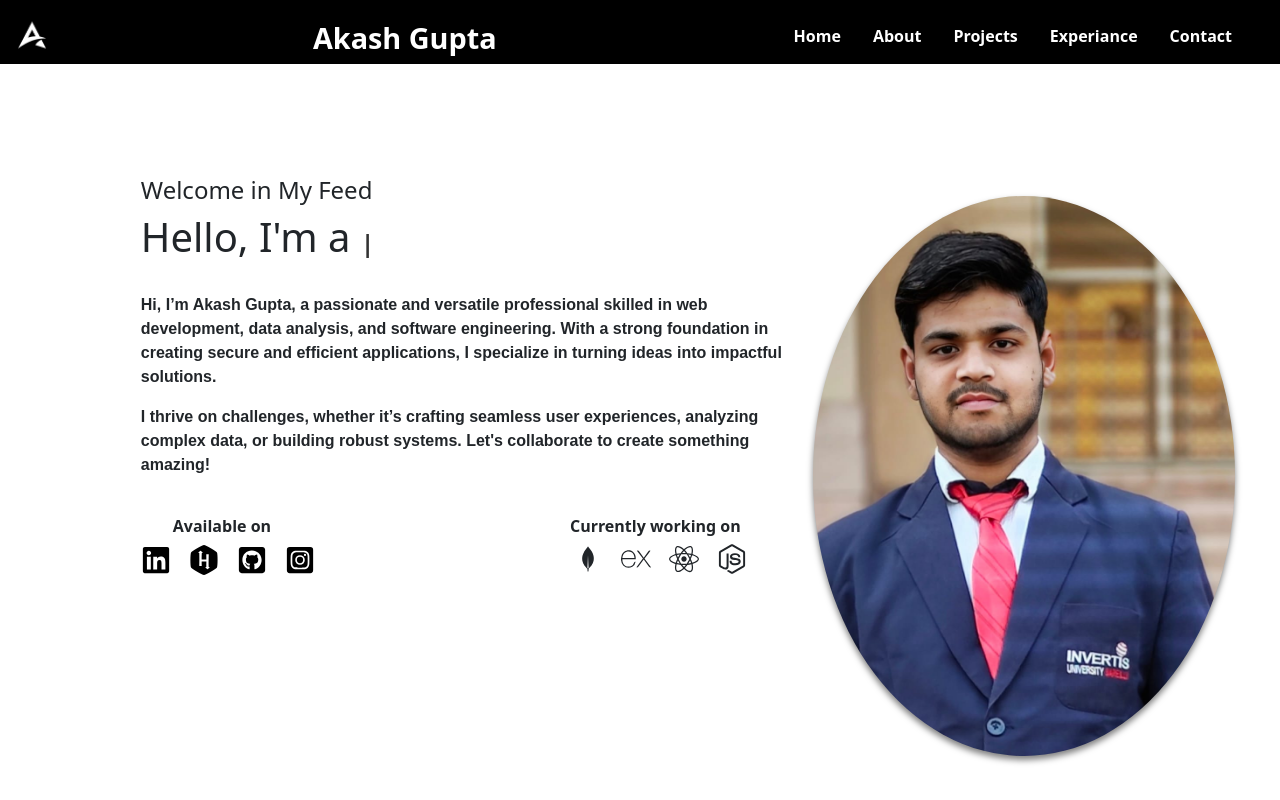
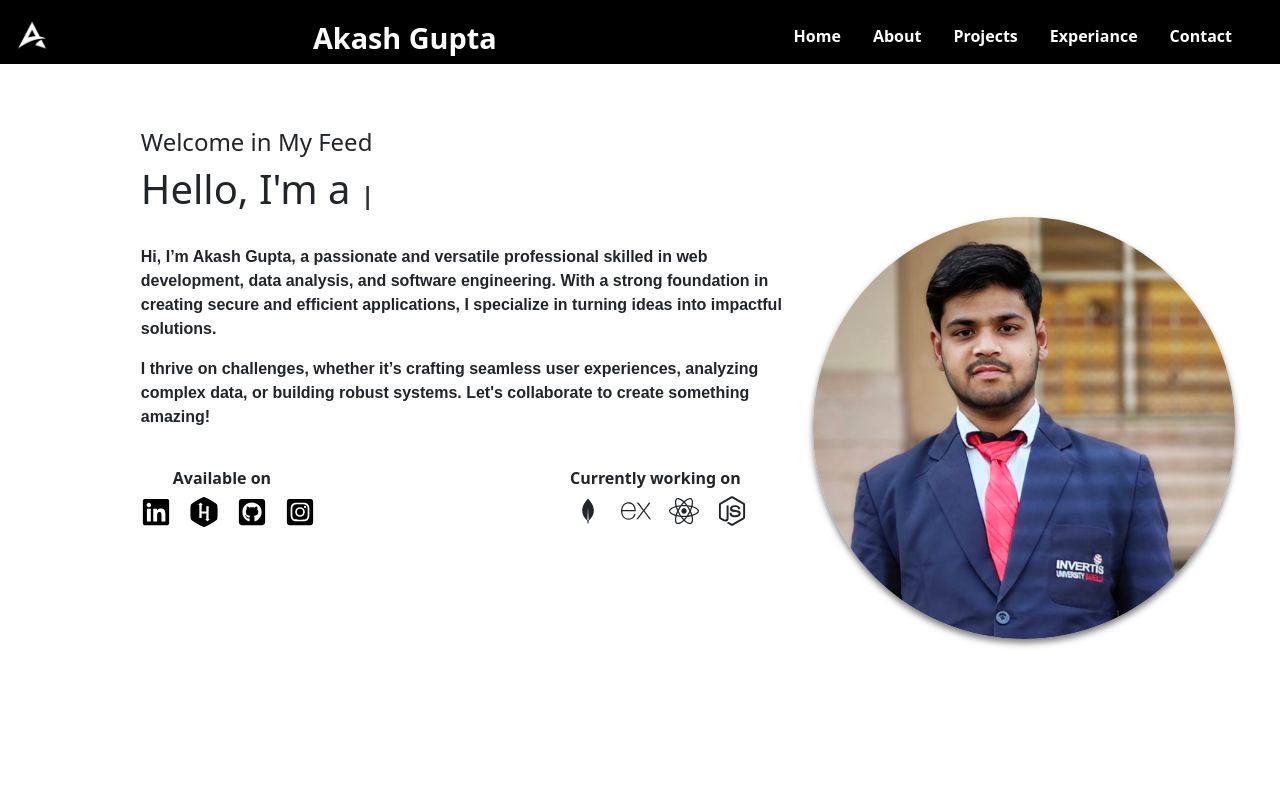
Before and after one commit to akash09gupta/MyPortfolio, a React (Create React App) app: page / in a window 1280 px wide. Shown: the top 800 px of the page. Built offline with nearby package versions, Linux system fonts and the light colour scheme.

Commit message:
img issue resolved

```diff
--- a/src/components/about.jsx
+++ b/src/components/about.jsx
@@ -5,7 +5,7 @@ const About = () => {
     return (
         <>
         <div className="about-section" id='about' style={{
-            marginTop:_700 ? 0 : '5rem',
+            // marginTop:_700 ? 0 : '5rem',
             padding:_700 ? '6rem' : '2rem',
             borderBottom: '2px solid gray',
             }}>
--- a/src/components/contact.jsx
+++ b/src/components/contact.jsx
@@ -107,7 +107,7 @@ const Contact = () => {
             display:'flex',
             justifyContent:'space-evenly',
             alignItems:'end',
-            paddingBottom:'1.5rem'
+            paddingBottom:'1.5rem',
             }}>
             <FaFacebook size={30}/>
             <FaTwitter size={30}/>
--- a/src/components/home.jsx
+++ b/src/components/home.jsx
@@ -23,10 +23,13 @@ const Home = () => {
           maxWidth:'100%',
           height:_700 ? '75vh' : '100vh',
           display:'flex',
+          // flexDirection: _700 ? 'row' : 'column-reverse',
           flexDirection: _700 ? 'row' : 'column-reverse',
           justifyContent:'center',
           alignItems:'center',
-          marginTop:_700 ? '10rem' : '6rem',
+          // marginTop:_700 ? '10rem' : '6rem',
+          marginTop:_700 ? '7rem' : '5rem',
+          // gap: '2rem'
         }}
         >
           <div className="intro"
@@ -175,7 +178,7 @@ const Home = () => {
             </div>
           </div>
           </div>
-          <div className="my-img"
+          {/* <div className="my-img"
           style={{
             width:_700 ? '33vw' : '20rem',
             height:_700 ? '70vh' : '20rem',
@@ -189,7 +192,29 @@ const Home = () => {
             marginTop:_700 ? 0 : 'auto',
             marginBottom:_700 ? 0 : '2rem',
           }}
-          ></div>
+          ></div> */}
+          <div
+          className="my-img"
+          style={{
+            width: _700 ? '33vw' : '20rem',
+            height: _700 ? '33vw' : '20rem', // Ensure a perfect circle
+            minWidth: '200px',
+            minHeight: '200px',
+            boxShadow: '0 4px 6px rgba(0, 0, 0, 0.5)',
+            backgroundColor: 'transparent', // Remove the pink background
+            backgroundImage: `url(${pic2})`,
+            borderRadius: '50%', // Ensures a proper circle
+            backgroundSize: 'cover', // Ensures the image fills the circle properly
+            backgroundPosition: 'center', // Centers the image
+            backgroundRepeat: "no-repeat",
+            marginTop: _700 ? 0 : 'auto',
+            marginBottom: _700 ? 0 : '2rem',
+            display: 'flex', // Helps with centering
+            justifyContent: 'center',
+            alignItems: 'center',
+          }}
+        ></div>
+
         </div>
       </>
     )
```
